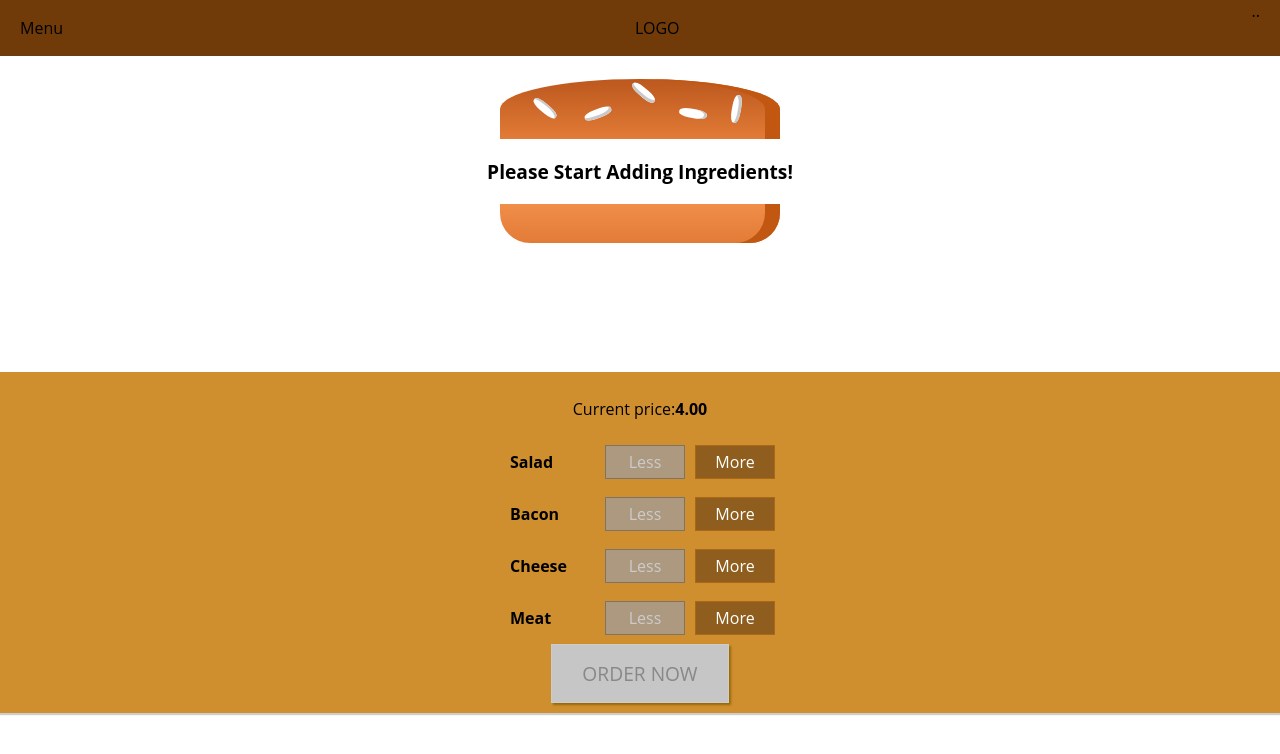
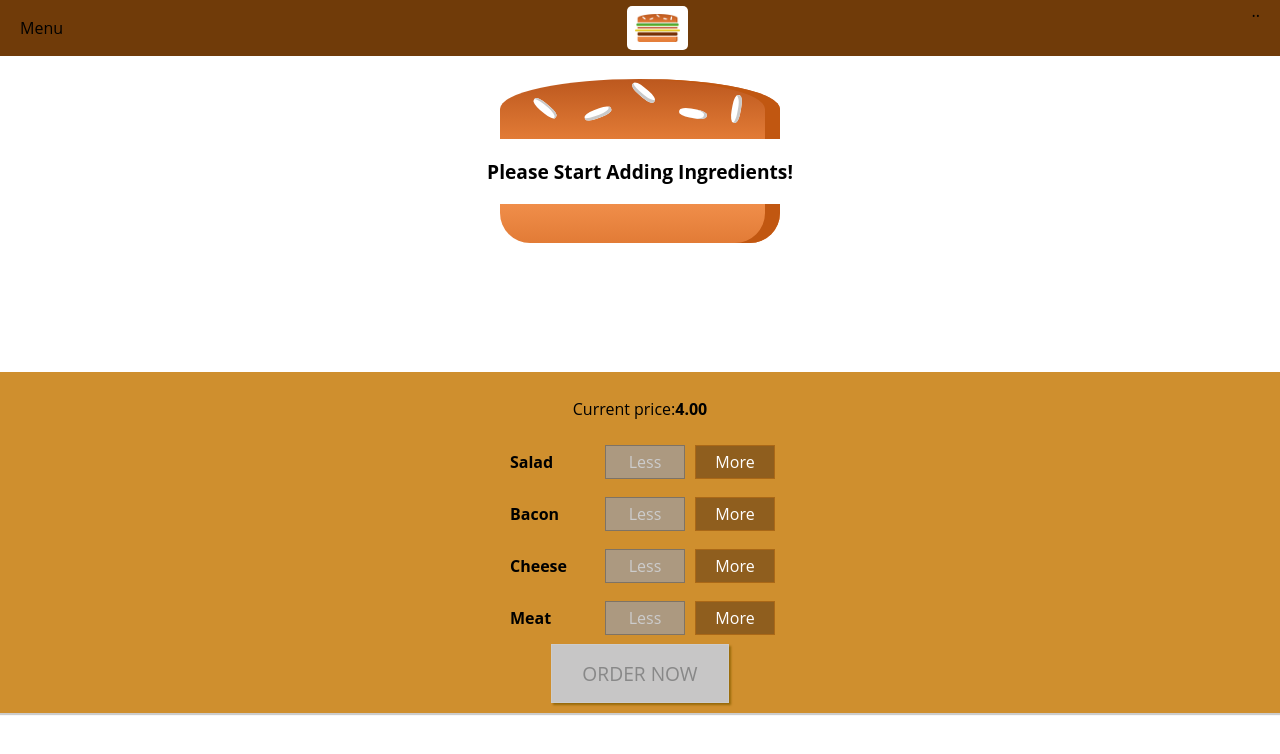
Before and after one commit to kaveenakash/BurgerShop, a React (Create React App) app: page / in a window 1280 px wide. Shown: the top 754 px of the page. Built offline with nearby package versions, Linux system fonts and the light colour scheme.

Commit message:
Logo Added to the toolbar

```diff
--- /dev/null
+++ b/src/components/Logo/Logo.js
@@ -0,0 +1,13 @@
+import React from 'react'
+import burgerLogo from '../../assets/images/burger-logo.png'
+import classes from './Logo.module.css'
+const Logo = props =>{
+
+    return(
+        <div className={classes.Logo}>
+            <img src={burgerLogo} alt='MyBurger'/>
+        </div>
+    )
+}
+
+export default Logo;
--- /dev/null
+++ b/src/components/Logo/Logo.module.css
@@ -0,0 +1,13 @@
+.Logo{
+    background-color: white;
+    padding: 8px;
+    height: 80%;
+    box-sizing: border-box;
+    border-radius: 5px;
+
+
+}
+.Logo img{
+    height: 100%;
+
+}
--- a/src/components/Navigation/Toolbar/Toolbar.js
+++ b/src/components/Navigation/Toolbar/Toolbar.js
@@ -1,11 +1,12 @@
 import React from 'react'
+import Logo from '../../Logo/Logo'
 import classes from './Toolbar.module.css'
 
 const Toolbar = props =>{
     return(
         <header className={classes.Toolbar}>
             <div>Menu</div>
-            <div>LOGO</div>
+            <Logo/>
             <nav>
                 ..
             </nav>
```
Also changed, not shown: src/assets/images/burger-logo.png (added), 1 other file (tests, documents, lock files or other folders).
